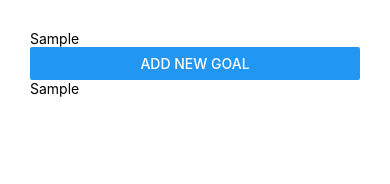
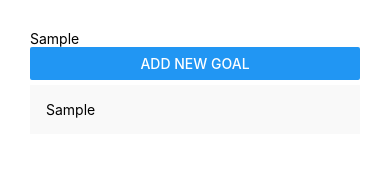
Before and after one commit to annaszalkiewicz/my-goals-app, a React Native app: screen / in a window 390 px wide. Both pictures are taken after typing "Sample" into the empty fields and a click on the button "ADD NEW GOAL". Shown: the top 184 px of the page. Built offline with nearby package versions, Linux system fonts and the light colour scheme.

Commit message:
Add basic styling to list item

```diff
--- a/components/ListItem.js
+++ b/components/ListItem.js
@@ -1,15 +1,23 @@
 import React from "react";
-import { View, Text, TouchableOpacity } from "react-native";
+import { View, Text, TouchableOpacity, StyleSheet } from "react-native";
 
 const ListItem = props => {
 
   return (
     <TouchableOpacity onPress={() => alert('Clicked!')}>
-      <View>
+      <View style={styles.list}>
         <Text>{props.title}</Text>
       </View>
     </TouchableOpacity>
   );
 };
 
+const styles = StyleSheet.create({
+  list: {
+    marginVertical: 5,
+    padding: 16,
+    backgroundColor: '#f9f9f9'
+  }
+});
+
 export default ListItem;
```
